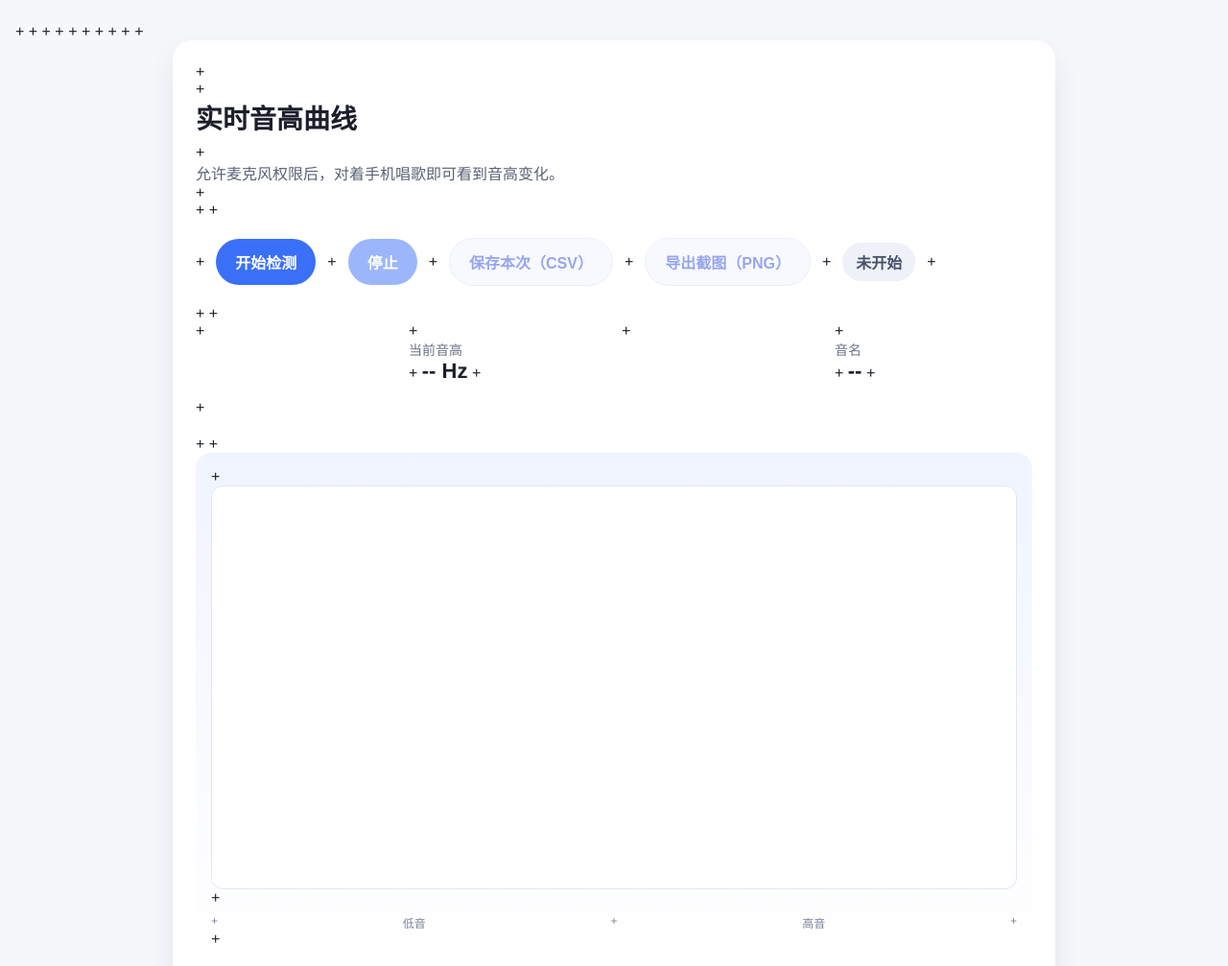
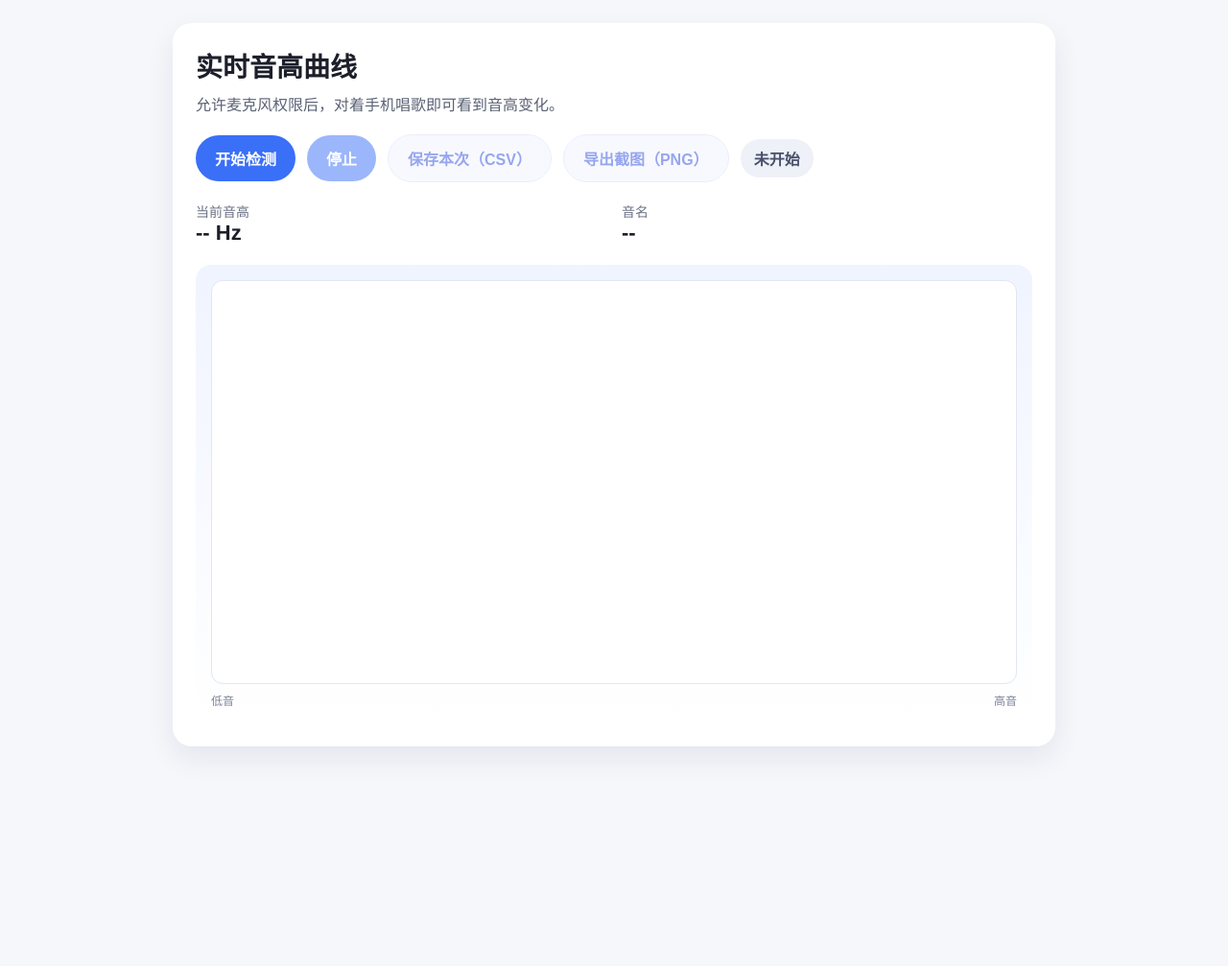
Before and after one commit to TomokaItou/voice-training, a plain HTML site: page index.html in a window 1280 px wide. Shown: the top 1007 px of the page at 96% size. After the commit the page ends 818 px from the top, so only its background shows below. Drawn offline with Linux system fonts and the light colour scheme.

Commit message:
Update index.html

```diff
--- a/index.html
+++ b/index.html
@@ -1,46 +1,46 @@
-+<!DOCTYPE html>
-+<html lang="zh-CN">
-+  <head>
-+    <meta charset="UTF-8" />
-+    <meta name="viewport" content="width=device-width, initial-scale=1.0" />
-+    <title>声乐练习音高检测</title>
-+    <link rel="stylesheet" href="styles.css" />
-+  </head>
-+  <body>
-+    <main class="app">
-+      <header>
-+        <h1>实时音高曲线</h1>
-+        <p>允许麦克风权限后，对着手机唱歌即可看到音高变化。</p>
-+      </header>
-+
-+      <section class="controls">
-+        <button id="startButton">开始检测</button>
-+        <button id="stopButton" disabled>停止</button>
-+        <button id="exportCsvButton" class="secondary" disabled>保存本次（CSV）</button>
-+        <button id="exportPngButton" class="secondary" disabled>导出截图（PNG）</button>
-+        <div class="status" id="status">未开始</div>
-+      </section>
-+
-+      <section class="readout">
-+        <div>
-+          <span class="label">当前音高</span>
-+          <span class="value" id="pitchValue">-- Hz</span>
-+        </div>
-+        <div>
-+          <span class="label">音名</span>
-+          <span class="value" id="noteValue">--</span>
-+        </div>
-+      </section>
-+
-+      <section class="chart">
-+        <canvas id="pitchCanvas" width="720" height="360"></canvas>
-+        <div class="chart-legend">
-+          <span>低音</span>
-+          <span>高音</span>
-+        </div>
-+      </section>
-+    </main>
-+
-+    <script src="app.js"></script>
-+  </body>
-+</html>
+<!DOCTYPE html>
+<html lang="zh-CN">
+  <head>
+    <meta charset="UTF-8" />
+    <meta name="viewport" content="width=device-width, initial-scale=1.0" />
+    <title>声乐练习音高检测</title>
+    <link rel="stylesheet" href="styles.css" />
+  </head>
+  <body>
+    <main class="app">
+      <header>
+        <h1>实时音高曲线</h1>
+        <p>允许麦克风权限后，对着手机唱歌即可看到音高变化。</p>
+      </header>
+
+      <section class="controls">
+        <button id="startButton">开始检测</button>
+        <button id="stopButton" disabled>停止</button>
+        <button id="exportCsvButton" class="secondary" disabled>保存本次（CSV）</button>
+        <button id="exportPngButton" class="secondary" disabled>导出截图（PNG）</button>
+        <div class="status" id="status">未开始</div>
+      </section>
+
+      <section class="readout">
+        <div>
+          <span class="label">当前音高</span>
+          <span class="value" id="pitchValue">-- Hz</span>
+        </div>
+        <div>
+          <span class="label">音名</span>
+          <span class="value" id="noteValue">--</span>
+        </div>
+      </section>
+
+      <section class="chart">
+        <canvas id="pitchCanvas" width="720" height="360"></canvas>
+        <div class="chart-legend">
+          <span>低音</span>
+          <span>高音</span>
+        </div>
+      </section>
+    </main>
+
+    <script src="app.js"></script>
+  </body>
+</html>
```
